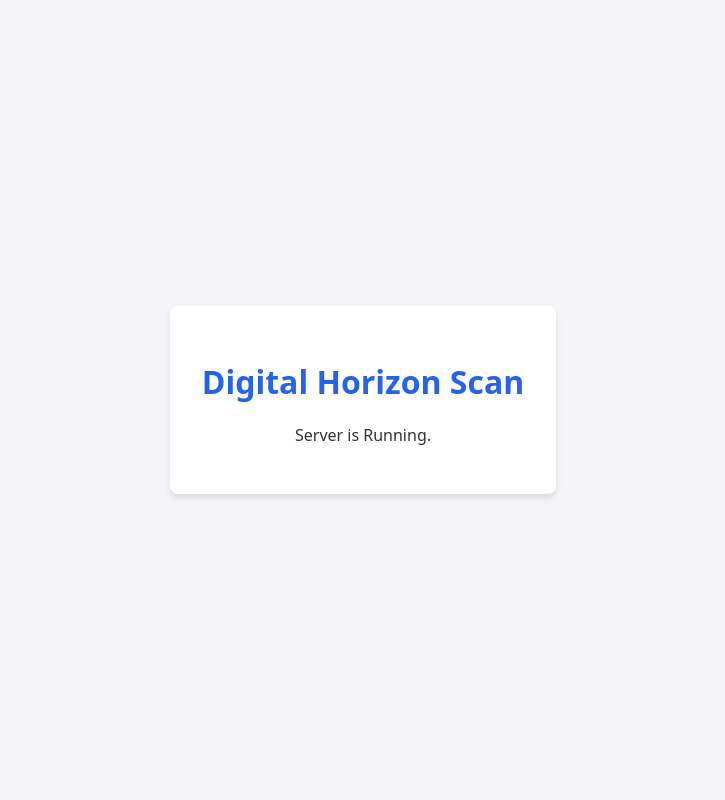
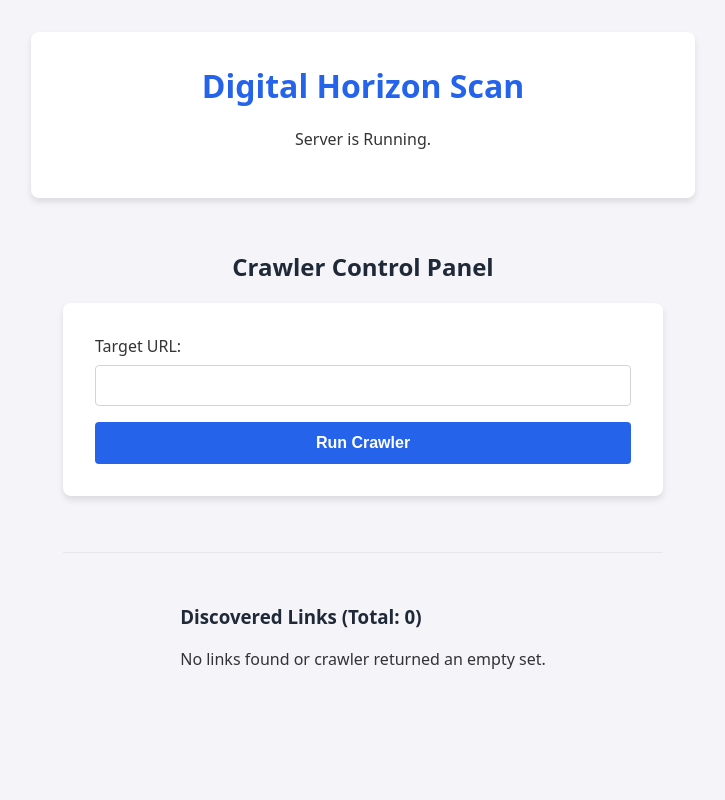
Before and after one commit to Jakespitteler/Digital-Horizon-Scan-Project, a FastAPI app: page / in a window 1280 px wide. Shown: the whole page, without its empty margins (277-1002 px from the left). Run offline with FastAPI, Linux system fonts and the light colour scheme; parts of the project's set-up code (start-up, migrations or seed data) failed here and were passed over.

Commit message:
Added run crawler to UI

```diff
--- a/app/backend/web_scraper/site_crawler.py
+++ b/app/backend/web_scraper/site_crawler.py
@@ -69,7 +69,7 @@ async def fetch_and_extract(
             logger.warning(f"Skipping {url=} due to general request error. Raised: {e}")
             return url, [], None
 
-        except Exception as e:
+        except Exception as e:  # Breaks on a bunch of "Cannot send a request, as the client has been closed."
             logger.warning(f"Skipping {url=} due to unexpected error. Raised: {e}")
             return url, [], None
 
@@ -111,7 +111,7 @@ async def crawl_site(
         batch_size: int = min(len(queue), max_pages - len(visited))
         batch: list[str] = queue[:batch_size]
         queue = queue[batch_size:]
-
+        # TODO only get child URLs
         tasks: Iterator[Awaitable[tuple[str, list[str], int | None]]] = (
             fetch_and_extract(client, current_url, semaphore, delay) for current_url in batch
         )
--- a/app/db/models/critical_page_models.py
+++ b/app/db/models/critical_page_models.py
@@ -24,7 +24,6 @@ class CriticalPageRead(BaseModel):
 
 
 class CriticalPageUpdate(BaseModel):
-    url: URLString | None = None
     links: list[URLString] | None = None
     documents: list[URLString] | None = None
     text_body: str | None = None
--- a/app/frontend/api/crud_router_factory.py
+++ b/app/frontend/api/crud_router_factory.py
@@ -18,7 +18,7 @@ def create_crud_router[READ: BaseModel, CREATE: BaseModel, UPDATE: BaseModel](
     create_class: type[CREATE],
     update_class: type[UPDATE],
 ) -> APIRouter:
-    """Generates a standardised CRUD router."""
+    """Generates a standardised CRUD router for Database Operations."""
     router = APIRouter(prefix=prefix, tags=[prefix.split("/")[-1].capitalize()])
 
     @router.get("/", response_model=Sequence[READ], status_code=status.HTTP_200_OK)
--- a/app/frontend/static/style.css
+++ b/app/frontend/static/style.css
@@ -2,11 +2,11 @@ body {
     font-family: system-ui, -apple-system, sans-serif;
     background-color: #f4f4f9;
     color: #333;
+    margin: 0;
+    padding: 2rem;
     display: flex;
-    justify-content: center;
+    flex-direction: column;
     align-items: center;
-    height: 100vh;
-    margin: 0;
 }
 
 .container {
@@ -15,8 +15,84 @@ body {
     border-radius: 8px;
     box-shadow: 0 4px 6px rgba(0, 0, 0, 0.1);
     text-align: center;
+    width: 100%;
+    max-width: 600px;
+    margin-bottom: 2rem;
 }
 
 h1 {
     color: #2563eb;
+    margin-top: 0;
 }
+
+h2, h3 {
+    color: #1f2937;
+}
+
+form {
+    background: white;
+    padding: 2rem;
+    border-radius: 8px;
+    box-shadow: 0 4px 6px rgba(0, 0, 0, 0.1);
+    width: 100%;
+    max-width: 600px;
+    box-sizing: border-box;
+    margin-bottom: 1.5rem;
+}
+
+input[type="text"] {
+    width: 100%;
+    padding: 0.75rem;
+    margin-top: 0.5rem;
+    margin-bottom: 1rem;
+    border: 1px solid #d1d5db;
+    border-radius: 4px;
+    box-sizing: border-box;
+}
+
+button {
+    background-color: #2563eb;
+    color: white;
+    border: none;
+    padding: 0.75rem 1.5rem;
+    font-size: 1rem;
+    border-radius: 4px;
+    cursor: pointer;
+    width: 100%;
+    font-weight: 600;
+}
+
+button:hover {
+    background-color: #1d4ed8;
+}
+
+hr {
+    width: 100%;
+    max-width: 600px;
+    border: 0;
+    border-top: 1px solid #e5e7eb;
+    margin: 2rem 0;
+}
+
+div > div {
+    background: white;
+    padding: 2rem;
+    border-radius: 8px;
+    box-shadow: 0 4px 6px rgba(0, 0, 0, 0.1);
+    width: 100%;
+    max-width: 600px;
+    box-sizing: border-box;
+}
+
+ul {
+    max-height: 250px;
+    overflow-y: auto;
+    padding-left: 1.5rem;
+    text-align: left;
+    word-break: break-all;
+}
+
+li {
+    margin-bottom: 0.5rem;
+    font-size: 0.9rem;
+}
--- a/app/frontend/templates/index.html
+++ b/app/frontend/templates/index.html
@@ -4,7 +4,6 @@
     <meta charset="UTF-8">
     <meta name="viewport" content="width=device-width, initial-scale=1.0">
     <title>{{ title }}</title>
-    <!-- Link to your custom CSS -->
     <link rel="stylesheet" href="/static/style.css">
 </head>
 <body>
@@ -12,5 +11,32 @@
         <h1>{{ heading }}</h1>
         <p>{{ message }}</p>
     </div>
+    <h2>Crawler Control Panel</h2>
+
+    <form action="/crawl" method="post">
+        <div>
+            <label for="url">Target URL:</label><br>
+            <input type="text" id="url" name="url" value="{{ url | default('') }}" required>
+        </div>
+        <button type="submit">Run Crawler</button>
+    </form>
+
+    <hr>
+
+    {% if links is not none %}
+    <div>
+        <h3>Discovered Links (Total: {{ links | length }})</h3>
+
+        {% if links | length > 0 %}
+        <ul>
+            {% for link in links %}
+            <li><a href="{{ link }}" target="_blank">{{ link }}</a></li>
+            {% endfor %}
+        </ul>
+        {% else %}
+        <p>No links found or crawler returned an empty set.</p>
+        {% endif %}
+    </div>
+    {% endif %}
 </body>
 </html>
--- a/app/main.py
+++ b/app/main.py
@@ -1,7 +1,6 @@
 from fastapi import FastAPI, Request, status
-from fastapi.responses import HTMLResponse, JSONResponse
+from fastapi.responses import JSONResponse
 from fastapi.staticfiles import StaticFiles
-from fastapi.templating import Jinja2Templates
 
 from app.core.config import config
 from app.core.logging import setup_logging
@@ -14,7 +13,6 @@ setup_logging()
 Base.metadata.create_all(bind=engine)
 app = FastAPI(title=config.app_name)
 app.mount("/static", StaticFiles(directory="app/frontend/static"), name="static")
-templates = Jinja2Templates(directory="app/frontend/templates")
 
 
 @app.exception_handler(NotFoundError)
@@ -53,22 +51,7 @@ async def integrity_error_handler(request: Request, exc: IntegrityError):
     )
 
 
-@app.get("/", response_model=str)
-def get_root(request: Request) -> HTMLResponse:
-    """
-    Root endpoint to check if the server is running.
-
-    Returns:
-        A message indicating the server is running.
-    """
-    context: dict[str, str] = {
-        "title": "HomePage",
-        "heading": "Digital Horizon Scan",
-        "message": "Server is Running.",
-    }
-    return templates.TemplateResponse(request=request, name="index.html", context=context)
-
-
 # Register routes
+app.include_router(routers.ROOT_ROUTER)
 app.include_router(routers.WEBSITE_ROUTER)
 app.include_router(routers.CRITICAL_PAGE_ROUTER)
--- a/pyproject.toml
+++ b/pyproject.toml
@@ -11,6 +11,7 @@ dependencies = [
     "jinja2>=3.1.6",
     "pydantic>=2.13.4",
     "pydantic-settings>=2.15.0",
+    "python-multipart>=0.0.32",
     "sqlalchemy>=2.0.52",
     "uvicorn[standard]>=0.52.3",
 ]
```
Also changed, not shown: app/frontend/api/routers.py (+45 -1 lines), tests/unit/backend/web_scraper/test_site_crawler.py (+3 -2 lines), 1 other file.
